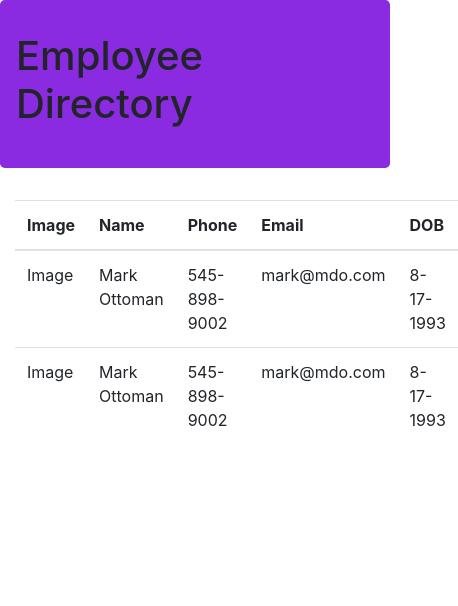
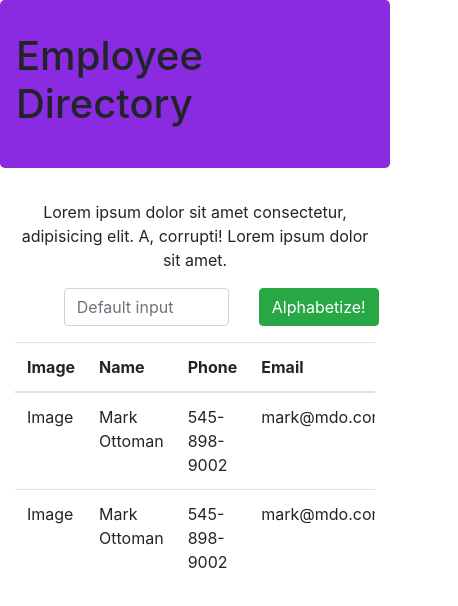
Before and after one commit to salpharre/Employee-Directory, a React (Create React App) app: page / in a window 390 px wide. Shown: the top 606 px of the page, 458 px wide, since content can reach past the window. Built offline with nearby package versions, Linux system fonts and the light colour scheme.

Commit message:
added input, button and placeholder instructions, make table responsive in smaller viewports

```diff
--- a/src/components/Btn/index.js
+++ b/src/components/Btn/index.js
@@ -1,7 +1,11 @@
 import React from "react";
 
 function Btn() {
-
+    return (
+        <div className="col-3 d-inline">
+            <div className="btn btn-success">Alphabetize!</div>
+        </div>
+    );
 };
 
 export default Btn;
--- a/src/components/Container/index.js
+++ b/src/components/Container/index.js
@@ -3,12 +3,19 @@ import Table from "../Table";
 import TableHead from "../TableHead"
 import TableBody from "../TableBody"
 import TableBodyItem from "../TableBodyItem"
+import Row from "../Row";
+import Btn from "../Btn";
+import Search from "../Search";
 
 function Container() {
     return (
         <div className="container">
-            {/*Put search bar here*/}
-            {/*Put sorting button here, with instructions*/}
+            <p className="text-center">Lorem ipsum dolor sit amet consectetur, adipisicing elit. A, corrupti! Lorem ipsum dolor
+            sit amet.</p>
+            <Row>
+                <Search />
+                <Btn />
+            </Row>
             <Table>
                 <TableHead />
                 <TableBody>
--- /dev/null
+++ b/src/components/Row/index.js
@@ -0,0 +1,7 @@
+import React from "react";
+
+function Row(props) {
+return <div className="row justify-content-center">{props.children}</div>
+};
+
+export default Row;
--- a/src/components/Search/index.js
+++ b/src/components/Search/index.js
@@ -1,7 +1,11 @@
 import React from "react";
 
 function Search() {
-
+    return (
+        <div className="col-6 d-inline">
+            <input className="form-control mb-3" type="text" placeholder="Default input" />
+        </div>
+    );
 };
 
 export default Search;
--- a/src/components/Table/index.js
+++ b/src/components/Table/index.js
@@ -1,7 +1,11 @@
 import React from 'react';
 
 function Table(props) {
-return <table className="table">{props.children}</table>
+    return (
+        <div className="table-responsive">
+            <table className="table">{props.children}</table>
+        </div>
+    );
 };
 
 export default Table;
```
